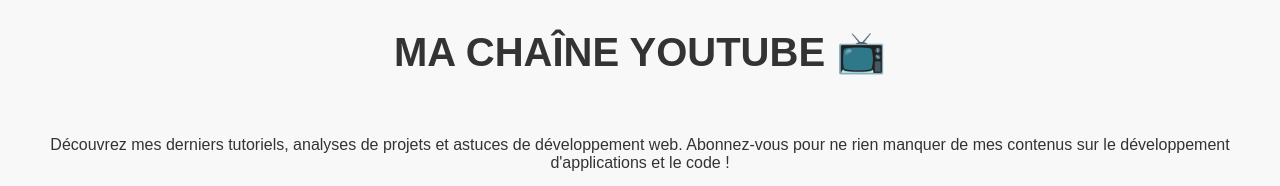
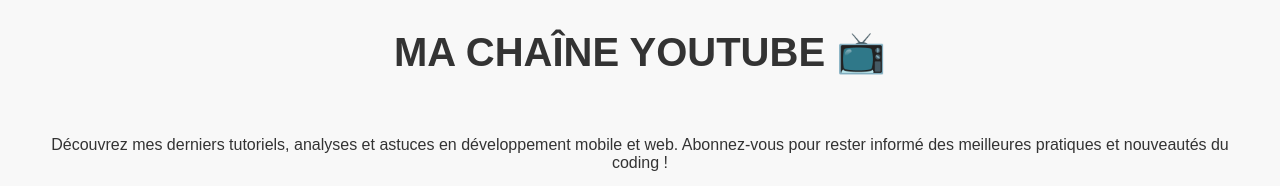
Before and after one commit to dylankavundama/portfolio, a plain HTML site: page index.html in a window 1280 px wide. Shown: the part 5100-5286 px from the top of the page. Drawn offline with Linux system fonts and the light colour scheme; grey boxes are pictures that could not be loaded; a script that the page names is missing.

Commit message:
add youtube section

```diff
--- a/index.html
+++ b/index.html
@@ -406,18 +406,15 @@
                 <h2 class="section-title">MA CHAÎNE YOUTUBE 📺</h2>
 
                 <p class="youtube-intro">
-            Découvrez mes derniers tutoriels, analyses de projets et astuces de développement web.
-            Abonnez-vous pour ne rien manquer de mes contenus sur le développement d'applications et le code !
+                    Découvrez mes derniers tutoriels, analyses et astuces en développement mobile et web. Abonnez-vous
+                    pour rester informé des meilleures pratiques et nouveautés du coding !
                 </p>
 
                 <div class="video-container">
-            <iframe
-                src="https://www.youtube.com/embed/FVuiiOQlVWk"
-                title="Ma dernière vidéo YouTube"
+                    <iframe src="https://www.youtube.com/embed/FVuiiOQlVWk" title="Ma dernière vidéo YouTube"
                         frameborder="0"
                         allow="accelerometer; autoplay; clipboard-write; encrypted-media; gyroscope; picture-in-picture"
-                allowfullscreen
-            ></iframe>
+                        allowfullscreen></iframe>
                 </div>
 
                 <div class="youtube-cta">
```
Lines whose indentation alone changed are shown as unchanged.
